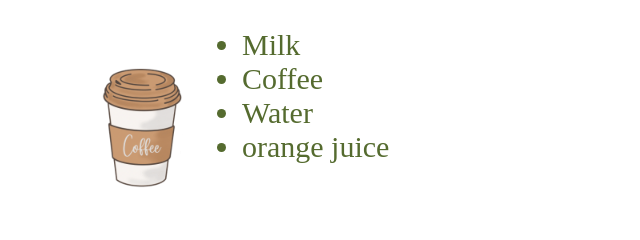
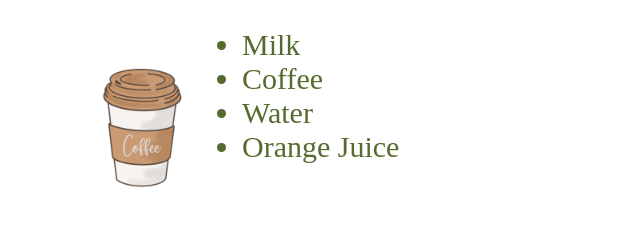
Before and after one commit to BrookeWaller0/IMED.HTML2, a plain HTML site: page index.html in a window 1280 px wide. Shown: the part 1500-1740 px from the top of the page, 46-686 px from the left. Drawn offline with Linux system fonts and the light colour scheme.

Commit message:
IMED.HTML2

```diff
--- a/index.html
+++ b/index.html
@@ -186,12 +186,11 @@
 	<li> Milk</li>
 		<li>Coffee</li>
 	<li> Water </li>
-	<li> orange juice</li>
+	<li> Orange Juice</li>
 	</ul>
  </blockquote>
 	<br>
 	<br>
-
 
 	<strong style="font-size: 40px;text-align: center;color: darkolivegreen"> <h3>WE GUARENTEE A SUGAR RUSH! </h3> </strong>
 
```
Also changed, not shown: 1 other file.
